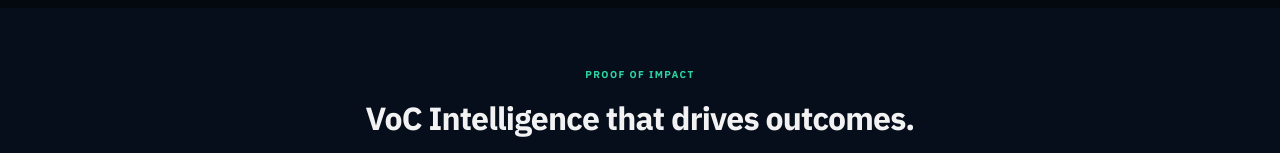
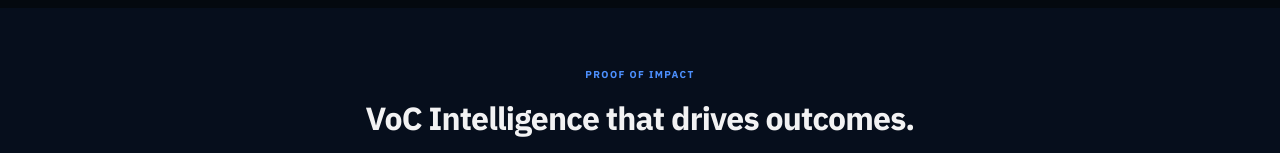
Before and after one commit to Crossover-Research/sell-side-overview-site, a Next.js app: page / in a window 1280 px wide. Shown: the part 792-945 px from the top of the page. Built offline with nearby package versions, Linux system fonts and the light colour scheme.

Commit message:
style: change section eyebrows and cap anchor labels from green to blue

```diff
--- a/app/globals.css
+++ b/app/globals.css
@@ -674,7 +674,7 @@ main { padding-top: calc(var(--topbar-h) + var(--tabnav-h)); padding-bottom: 60p
 .ib-section { padding: 44px 0; position: relative; z-index: 1; }
 .ib-section-alt  { background: rgba(255,255,255,.025); border-top: 1px solid var(--br-lo); border-bottom: 1px solid var(--br-lo); }
 .ib-section-dark { background: linear-gradient(168deg, #050e1c 0%, #071420 50%, #06121e 100%); border-top: 1px solid rgba(77,144,254,.15); border-bottom: 1px solid rgba(77,144,254,.1); }
-.ib-section-eyebrow { font-size: 10px; font-weight: 700; letter-spacing: .14em; text-transform: uppercase; color: var(--green); margin-bottom: 8px; }
+.ib-section-eyebrow { font-size: 10px; font-weight: 700; letter-spacing: .14em; text-transform: uppercase; color: var(--blue); margin-bottom: 8px; }
 .ib-section-title { font-size: 24px; font-weight: 700; color: rgba(255,255,255,.97); letter-spacing: -.028em; margin-bottom: 8px; line-height: 1.25; }
 .ib-section-desc  { font-size: 13.5px; color: var(--t1); line-height: 1.65; margin-bottom: 28px; }
 
```
